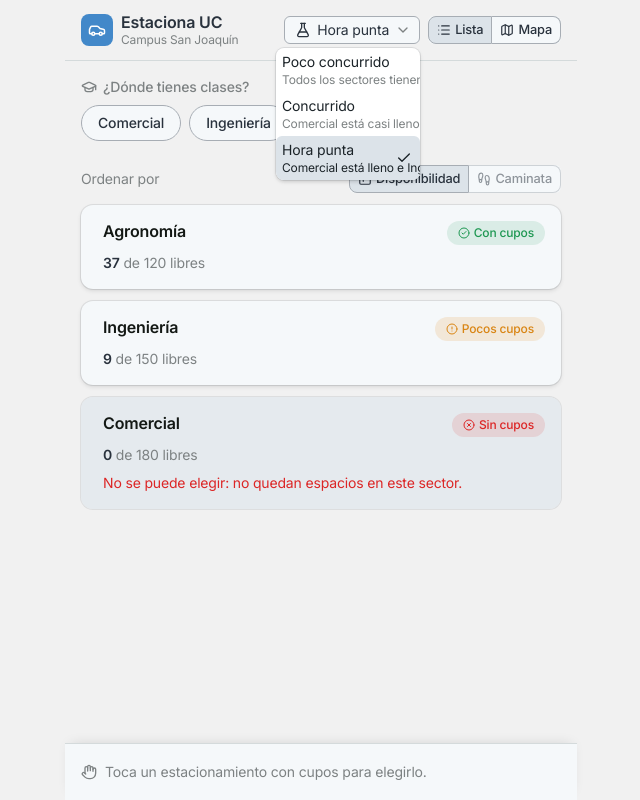
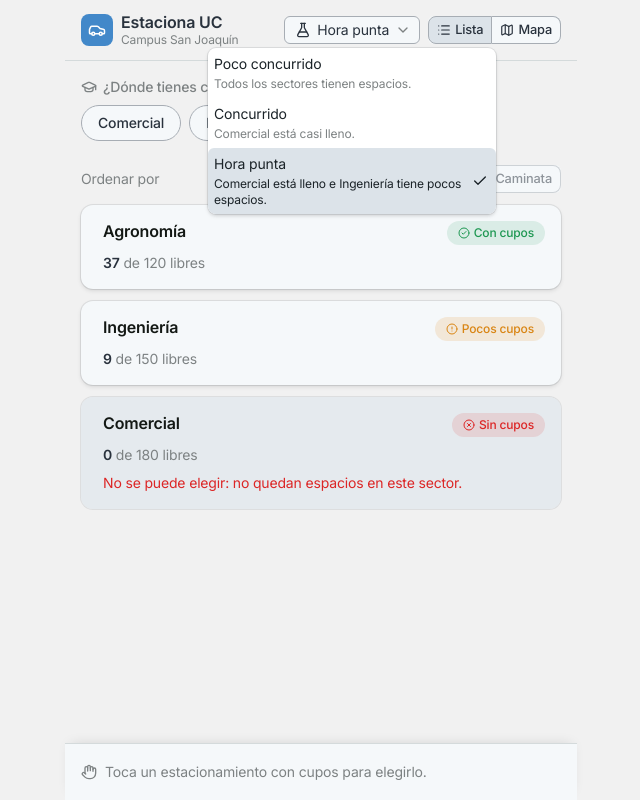
Before and after one commit to gaspargc/estaciona-uc, a Next.js app: page / in a window 1280 px wide. Both pictures are taken after a click on the button "Hora punta". Shown: the whole page, without its empty margins (319-959 px from the left). Built offline with nearby package versions, Linux system fonts and the light colour scheme.

Commit message:
fix(parking/ScenarioSelect): prevent option descriptions from being cut
Co-Authored-By: Claude Opus 5.5 <noreply@anthropic.com>

```diff
--- a/src/features/parking/components/scenario-select.tsx
+++ b/src/features/parking/components/scenario-select.tsx
@@ -32,10 +32,14 @@ export function ScenarioSelect({ scenarios, value, onChange }: ScenarioSelectPro
         {/* Icon-only on small screens; the scenario is a facilitator tool. */}
         <SelectValue className="max-sm:hidden!" />
       </SelectTrigger>
-      <SelectContent align="end" alignItemWithTrigger={false}>
+      {/* Wider than the trigger, which is icon-only on small screens. */}
+      <SelectContent
+        alignItemWithTrigger={false}
+        className="w-72 max-w-[calc(100vw-2rem)]"
+      >
         {scenarios.map((scenario) => (
-          <SelectItem key={scenario.id} value={scenario.id}>
-            <span className="flex flex-col">
+          <SelectItem key={scenario.id} value={scenario.id} className="py-1.5">
+            <span className="flex flex-col gap-0.5 whitespace-normal">
               <span>{scenario.name}</span>
               <span className="text-xs text-muted-foreground">{scenario.description}</span>
             </span>
```
